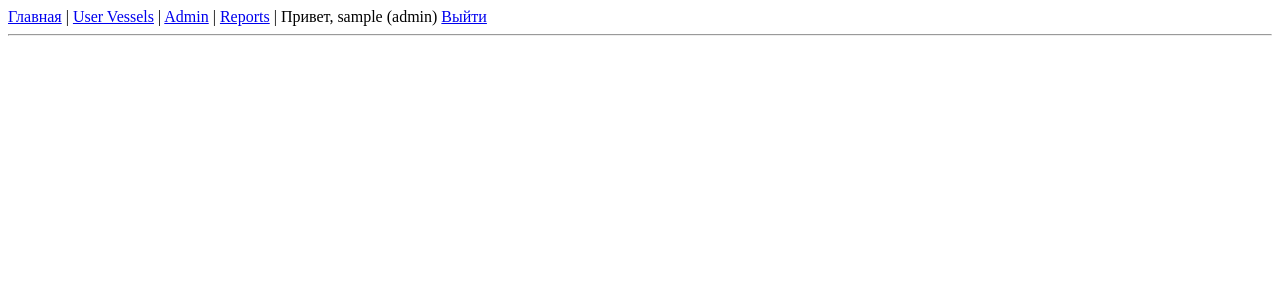
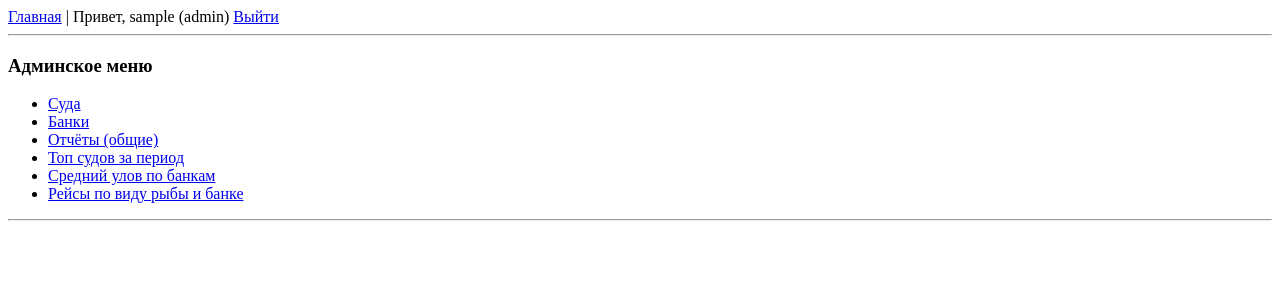
Before and after one commit to m2xq/web_app, a Flask app: page / in a window 1280 px wide. Shown: the top 300 px of the page. Run offline with Flask 3, Linux system fonts and the light colour scheme; the visitor is signed in with stand-in values (Sample User, id 1).

Commit message:
well-done-app

```diff
--- a/api/app/main.py
+++ b/api/app/main.py
@@ -4,6 +4,10 @@ from . import models, db
 from .db import get_db
 
 app = FastAPI(title="Fishing Fleet API")
+
+@app.on_event("startup")
+def on_startup():
+    models.Base.metadata.create_all(bind=db.engine)
 
 # --- USERS ---
 @app.post("/users")
--- a/web/templates/base.html
+++ b/web/templates/base.html
@@ -1,24 +1,51 @@
 <!doctype html>
-<html lang="en">
+<html lang="ru">
 <head>
   <meta charset="UTF-8">
   <title>Fishing Fleet</title>
 </head>
 <body>
 <nav>
+  <!-- Общие -->
   <a href="{{ url_for('index') }}">Главная</a> |
-  <a href="{{ url_for('user_vessels') }}">User Vessels</a> |
-  <a href="{{ url_for('admin_vessels') }}">Admin</a> |
-  <a href="{{ url_for('admin_reports') }}">Reports</a> |
+
   {% if session.username %}
     <span>Привет, {{ session.username }} ({{ session.role }})</span>
     <a href="{{ url_for('logout') }}">Выйти</a>
   {% else %}
-    <a href="{{ url_for('login') }}">Войти</a>
+    <a href="{{ url_for('login') }}">Войти</a> |
     <a href="{{ url_for('register') }}">Регистрация</a>
   {% endif %}
 </nav>
+
 <hr>
+
+{% if session.role == "user" %}
+  <h3>Пользовательское меню</h3>
+  <ul>
+    <li><a href="{{ url_for('user_vessels') }}">Мои суда</a></li>
+    <li><a href="{{ url_for('user_voyages') }}">Рейсы</a></li>
+    <li><a href="{{ url_for('user_visits') }}">Посещения банок</a></li>
+    <li><a href="{{ url_for('user_catches') }}">Мой улов</a></li>
+  </ul>
+{% endif %}
+
+{% if session.role == "admin" %}
+  <h3>Админское меню</h3>
+  <ul>
+    <li><a href="{{ url_for('admin_vessels') }}">Суда</a></li>
+    <li><a href="{{ url_for('admin_banks') }}">Банки</a></li>
+    <li><a href="{{ url_for('admin_reports') }}">Отчёты (общие)</a></li>
+    <li><a href="{{ url_for('top_vessels_period') }}">Топ судов за период</a></li>
+    <li><a href="{{ url_for('bank_avg') }}">Средний улов по банкам</a></li>
+    <!-- Здесь нужен bank_id, так что будет работать из контекста -->
+    <!-- <li><a href="{{ url_for('above_avg', bank_id=1) }}">Выше среднего по банке #1</a></li> -->
+    <li><a href="{{ url_for('species_bank') }}">Рейсы по виду рыбы и банке</a></li>
+  </ul>
+{% endif %}
+
+<hr>
+
 {% block content %}{% endblock %}
 </body>
 </html>
```
Also changed, not shown: web/templates/login.html (added, +9 -0 lines), web/templates/register.html (added, +13 -0 lines), web/templates/vessels.html (added, +28 -0 lines).
